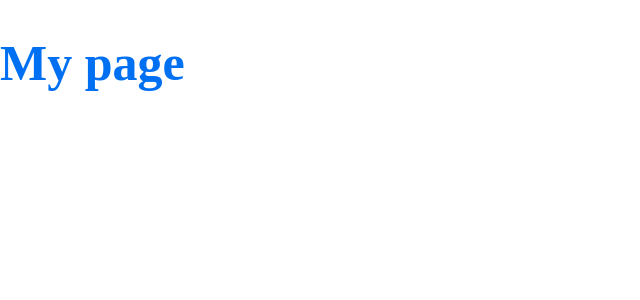
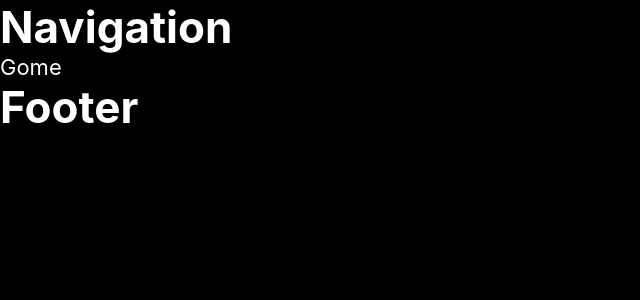
Before and after one commit to joselatines/hbo-max-clone, a Next.js app: page / in a window 1280 px wide. Shown: the top 300 px of the page, without its empty margins (0-640 px from the left). Built offline with nearby package versions, Linux system fonts and the light colour scheme.

Commit message:
GlobalStyles, themes, nav, layout, footer added

```diff
--- a/pages/_app.js
+++ /dev/null
@@ -1,26 +0,0 @@
-import { createGlobalStyle, ThemeProvider } from 'styled-components'
-
-const GlobalStyle = createGlobalStyle`
-  body {
-    margin: 0;
-    padding: 0;
-    box-sizing: border-box;
-  }
-`
-
-const theme = {
-  colors: {
-    primary: '#0070f3',
-  },
-}
-
-export default function App({ Component, pageProps }) {
-  return (
-    <>
-      <GlobalStyle />
-      <ThemeProvider theme={theme}>
-        <Component {...pageProps} />
-      </ThemeProvider>
-    </>
-  )
-}
--- a/pages/index.js
+++ /dev/null
@@ -1,10 +0,0 @@
-import styled from 'styled-components'
-
-const Title = styled.h1`
-  font-size: 50px;
-  color: ${({ theme }) => theme.colors.primary};
-`
-
-export default function Home() {
-  return <Title>My page</Title>
-}
--- /dev/null
+++ b/src/components/Footer/index.jsx
@@ -0,0 +1,3 @@
+export default function Footer() {
+	return <h1>Footer</h1>;
+}
--- /dev/null
+++ b/src/components/Layout/index.jsx
@@ -0,0 +1,12 @@
+import Footer from '../Footer';
+import Nav from '../Nav';
+
+export default function Layout({ children }) {
+	return (
+		<>
+			<Nav />
+			<main>{children}</main>
+			<Footer />
+		</>
+	);
+}
--- /dev/null
+++ b/src/components/Nav/index.jsx
@@ -0,0 +1,3 @@
+export default function Nav() {
+	return <h1>Navigation</h1>;
+}
--- /dev/null
+++ b/src/pages/_app.js
@@ -0,0 +1,25 @@
+import { useState } from 'react';
+import { ThemeProvider } from 'styled-components';
+
+import Layout from '../components/Layout';
+
+import { GlobalStyles } from '../styles/GlobalStyles';
+import { darkTheme, lightTheme } from '../styles/themes';
+
+export default function App({ Component, pageProps }) {
+	const [theme, setTheme] = useState('dark');
+
+	const toggleTheme = () =>
+		theme === 'light' ? setTheme('light') : setTheme('dark');
+
+	return (
+		<>
+			<ThemeProvider theme={theme === 'dark' ? darkTheme : lightTheme}>
+				<Layout>
+					<GlobalStyles />
+					<Component {...pageProps} />
+				</Layout>
+			</ThemeProvider>
+		</>
+	);
+}
--- /dev/null
+++ b/src/pages/index.js
@@ -0,0 +1,6 @@
+import styled from 'styled-components';
+
+
+export default function Home() {
+	return <div>Gome</div>;
+}
--- a/src/styles/GlobalStyles.js
+++ b/src/styles/GlobalStyles.js
@@ -0,0 +1,27 @@
+import { createGlobalStyle } from 'styled-components';
+
+export const GlobalStyles = createGlobalStyle`
+    * {
+        box-sizing: border-box;
+        margin: 0;
+        padding: 0;
+    }
+
+    body {
+       	background-color: ${({ theme }) => theme.colors.bg};
+       	color: ${({ theme }) => theme.colors.font};
+		font-family: ${({ theme }) =>
+			theme.font
+				.style}, BlinkMacSystemFont, Segoe UI, Roboto, Helvetica ,sans-serif;;
+
+		@media screen and (min-width: 320px) {
+    		font-size: calc(${({ theme }) =>
+					theme.font.size.default}+ 6 * ((100vw - 320px) / 680));
+		}
+
+		@media screen and (min-width: 1000px) {
+   			font-size: 22px;
+		}
+		// Project styles
+    }
+	`;
--- /dev/null
+++ b/src/styles/themes.js
@@ -0,0 +1,52 @@
+const font = {
+	style: '-apple-system',
+	size: {
+		default: '1px',
+		xxl: '5rem', //80px
+		xl: '3rem', //48px
+		lg3: '2.7rem', //43.2px
+		lg2: '2.5rem', //40px
+		lg1: '1.625rem', //26px
+		lg: '1.5rem', //24px
+		md: '1.25rem', //18px
+		sm: '1rem', //16px
+		xs: '0.75rem', //12px
+	},
+	weight: {
+		light: 300, // Most used
+		regular: 400, // Most used
+		medium: 500, // Most used
+
+		bold: 700,
+		black: 900,
+		thin: 100,
+	},
+};
+
+export const darkTheme = {
+	colors: {
+		primary: '#495fe8',
+		secondary: '#101743',
+		danger: '#0202',
+		bg: '#000',
+		gray: '#666666',
+		darkTheme_gray: '#222',
+		white: '#fff',
+		font: '#fff',
+	},
+	font,
+};
+
+export const lightTheme = {
+	colors: {
+		primary: '#495fe8',
+		secondary: '#101743',
+		danger: '#ef233c',
+		bg: '#F1F2F8',
+		gray: '#666666',
+		darkTheme_gray: '#222',
+		white: '#fff',
+		font: '#000',
+	},
+	font,
+};
```
Also changed, not shown: src/pages/_document.js (renamed from pages/_document.js), src/styles/Theme.js (deleted).
